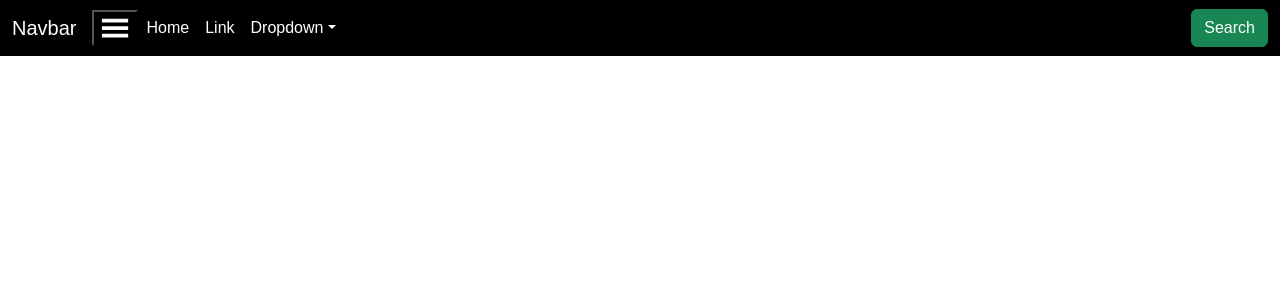
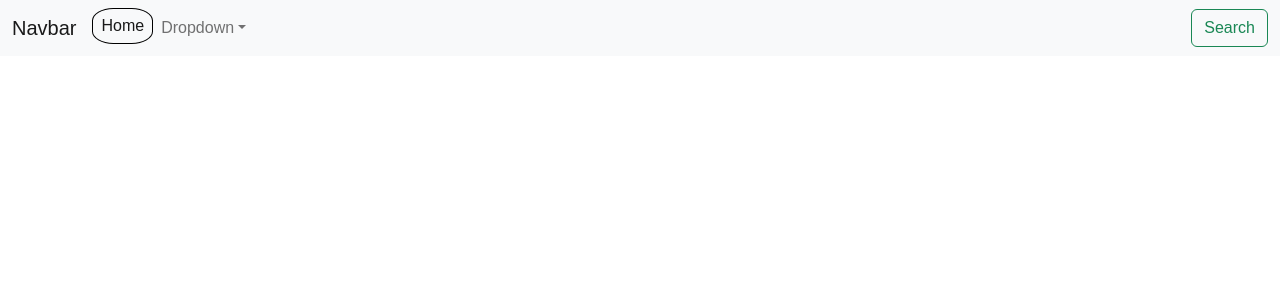
Before and after one commit to Clyde369/blockchain-demo-dapp, a React (Create React App) app: page / in a window 1280 px wide. Shown: the top 300 px of the page. Built offline with nearby package versions, Linux system fonts and the light colour scheme; a web font is replaced by a local one.

Commit message:
rounded home button

```diff
--- /dev/null
+++ b/src/components/Navbar.jsx
@@ -0,0 +1,52 @@
+import React from 'react'
+import '../styles/sidebar.css'
+import '../styles/index.css'
+import { useMediaQuery } from 'react-responsive';
+import MobileSideBar from './mobileView/MobileSideBar';
+
+
+const Sidebar = () => {
+   const isMobile = useMediaQuery({ query: `(max-width: 760px)` });
+   return (
+
+   <div>
+      {
+         isMobile ?
+      <>
+         <MobileSideBar />
+      </>
+         :(
+      <nav class="navbar navbar-expand-lg bg-light">
+         <div class="container-fluid">
+            <a class="navbar-brand" href="#">Navbar</a>
+            <button class="navbar-toggler" type="button" data-bs-toggle="collapse" data-bs-target="#navbarSupportedContent" aria-controls="navbarSupportedContent" aria-expanded="false" aria-label="Toggle navigation">
+               <span class="navbar-toggler-icon"></span>
+            </button>
+            <div class="collapse navbar-collapse" id="navbarSupportedContent">
+               <ul class="navbar-nav me-auto mb-2 mb-lg-0">
+                  <li class="nav-item">
+                     <a type="button" class="nav-button nav-link active" aria-current="page" href="#">Home</a>
+                  </li>
+                  <li class="nav-item dropdown">
+                     <a class="nav-link dropdown-toggle" href="#" id="navbarDropdown" role="button" data-bs-toggle="dropdown" aria-expanded="false">
+                     Dropdown
+                     </a>
+                     <ul class="dropdown-menu" aria-labelledby="navbarDropdown">
+                        <li><a class="dropdown-item" href="#">Action</a></li>
+                        <li><a class="dropdown-item" href="#">Another action</a></li>
+                        <li><a class="dropdown-item" href="#">Something else here</a></li>
+                     </ul>
+                  </li>
+               </ul>
+               <form class="d-flex" role="search">
+                  <button class="btn btn-outline-success" type="submit">Search</button>
+               </form>
+         </div>
+      </div>
+   </nav>
+
+   )}
+</div>
+)}
+
+export default Sidebar
--- a/src/components/Sidebar.jsx
+++ /dev/null
@@ -1,57 +0,0 @@
-import React from 'react'
-import '../styles/sidebar.css'
-import '../styles/index.css'
-import { useMediaQuery } from 'react-responsive';
-import MobileSideBar from './mobileView/MobileSideBar';
-import { GiHamburgerMenu } from "react-icons/gi";
-
-const Sidebar = () => {
-   const isMobile = useMediaQuery({ query: `(max-width: 760px)` });
-   return (
-
-   <div>
-      {
-         isMobile ?
-      <>
-         <MobileSideBar />
-      </>
-         :(
-      <nav class="navbar navbar-expand-lg bg-light">
-         <div class="container-fluid">
-            <a class="navbarMain navbar-brand" href="/">Navbar</a>
-            <button style={{backgroundColor: 'black'}}>
-               <GiHamburgerMenu
-                  className="hamburger-menu-desktop"
-                  type="button" data-bs-toggle="collapse" data-bs-target="#navbarSupportedContent" aria-controls="navbarSupportedContent" aria-expanded="false" aria-label="Toggle navigation"
-               />
-            </button>
-            <div class="collapse navbar-collapse" id="navbarSupportedContent">
-               <ul class="navbar-nav me-auto mb-2 mb-lg-0">
-                  <li class="nav-item">
-                     <a class="navbarMain nav-link active" aria-current="page" href="/">Home</a>
-                  </li>
-                  <li class="nav-item">
-                     <a class="navbarMain nav-link" href="/">Link</a>
-                  </li>
-                  <li class="nav-item dropdown">
-                     <a class="navbarMain nav-link dropdown-toggle" href="/" id="navbarDropdown" role="button" data-bs-toggle="dropdown" aria-expanded="false">
-                     Dropdown
-                     </a>
-                     <ul class="dropdown-menu" aria-labelledby="navbarDropdown">
-                        <li><a class="dropdown-item" href="/">Action</a></li>
-                        <li><a class="dropdown-item" href="/">Another action</a></li>
-                        <li><a class="dropdown-item" href="/">Something else here</a></li>
-                     </ul>
-                  </li>
-               </ul>
-               <form class="navbarMain d-flex" role="search">
-                  <button class="btn btn-success" type="submit">Search</button>
-               </form>
-         </div>
-      </div>
-   </nav>
-   )}
-</div>
-)}
-
-export default Sidebar
--- a/src/components/mobileView/MobileSideBar.jsx
+++ b/src/components/mobileView/MobileSideBar.jsx
@@ -26,9 +26,9 @@ const MobileSideBar = () => {
         Dropdown button
       </button>
       <ul class="dropdown-menu" aria-labelledby="dropdownMenuButton">
-        <li><a class="dropdown-item" href="/">Action</a></li>
-        <li><a class="dropdown-item" href="/">Another action</a></li>
-        <li><a class="dropdown-item" href="/">Something else here</a></li>
+        <li><a class="dropdown-item" href="#">Action</a></li>
+        <li><a class="dropdown-item" href="#">Another action</a></li>
+        <li><a class="dropdown-item" href="#">Something else here</a></li>
       </ul>
     </div>
   </div>
--- a/src/index.js
+++ b/src/index.js
@@ -2,13 +2,13 @@ import React from 'react';
 import ReactDOM from 'react-dom/client';
 import './styles/index.css';
 import App from './App';
-import Sidebar from './components/Sidebar';
+import Navbar from './components/Navbar';
 
 
 const root = ReactDOM.createRoot(document.getElementById('root'));
 root.render(
   <React.StrictMode>
-    <Sidebar />
+    <Navbar />
     <App />
   </React.StrictMode>
 );
--- a/src/styles/sidebar.css
+++ b/src/styles/sidebar.css
@@ -6,27 +6,32 @@
    -ms-border-radius: 20%;
    -o-border-radius: 20%;
 }
-
-button{
-   color:white !important;
-}
-
 .navbarMain{
    color:white!important;
  }
+
+ .nav-button{
+   border: solid 1px black;
+   padding: 5px;
+   border-radius: 35%;
+   -webkit-border-radius: 35%;
+   -moz-border-radius: 35%;
+   -ms-border-radius: 35%;
+   -o-border-radius: 35%;
+}
+
+.nav-button:hover{
+   background-color: rgba(0, 0, 0, 0.096);
+   color: white;
+}
 
 .sidebar:hover {
    border: 1px solid #3002ff;
 }
 .navbar{
-   background-color: rgb(0, 0, 0)!important;
+   color: white;
 }
 
-
-.hamburger-menu-desktop{
-   color:white;
-   font-size: 30px;
-}
 .hamburger-menu{
    color: blue;
    font-size: 1.5rem;
```
